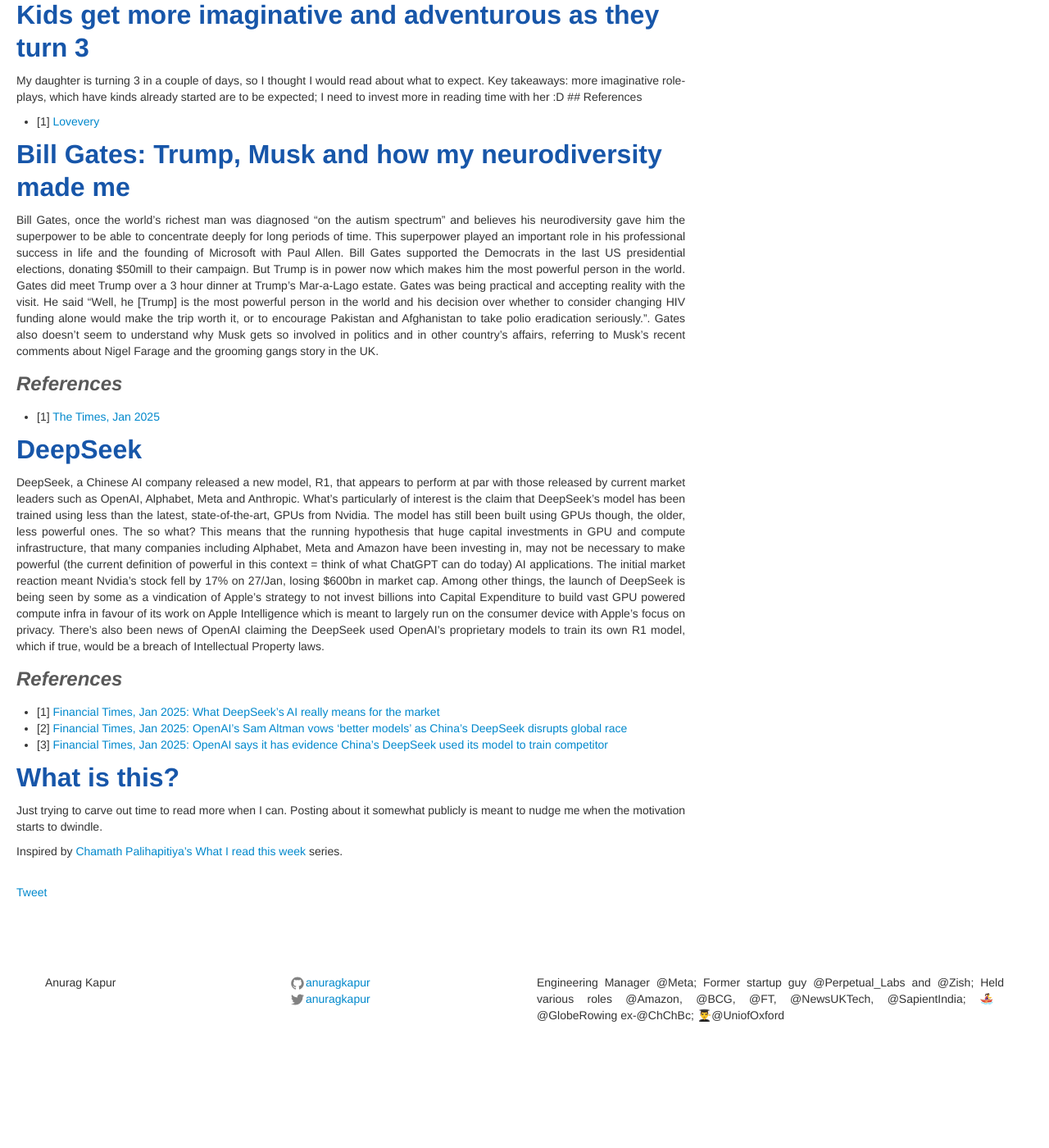
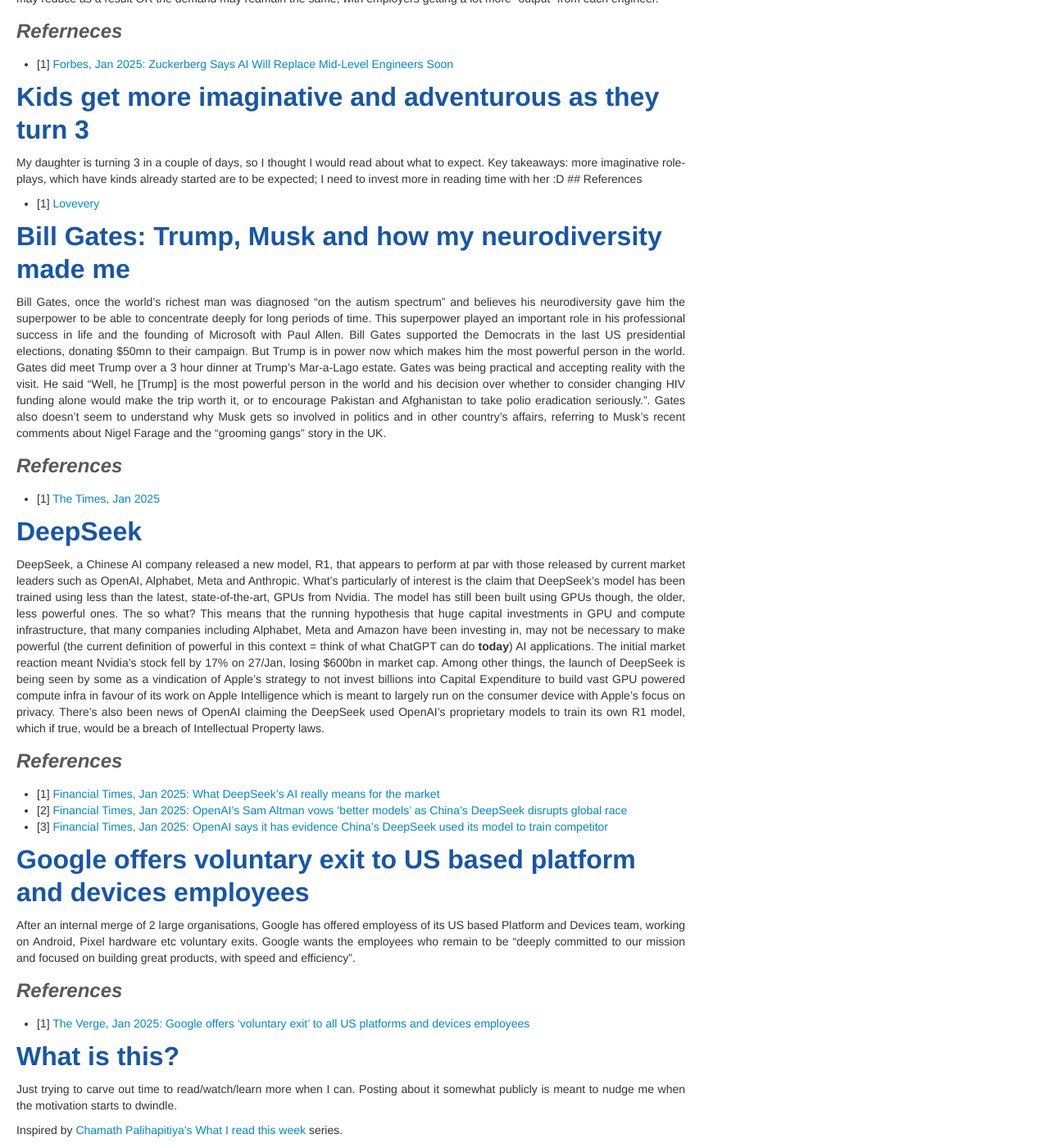
Before and after one commit to anuragkapur/anuragkapur.github.io, a Jekyll site: the page built from blog/reading/_posts/2025-01-31-reading-summary.md, in a window 1280 px wide and 1400 px high, scrolled down 1726 px. Shown: the whole window at 82% size. Built offline with Jekyll 4.4.1, drawn with Linux system fonts in a browser that asks for light colours; comment, search, counter and statistics services are not loaded; before the commit the page ends 2984 px from its top, so only the background shows below that; some of the changed text lies outside the part shown.

Commit message:
Another read summary

```diff
--- a/blog/reading/_posts/2025-01-31-reading-summary.md
+++ b/blog/reading/_posts/2025-01-31-reading-summary.md
@@ -9,23 +9,23 @@
 ---
 
 # Scientists make major quantum teleportation breakthrough
-Scientists achieved quantum teleportation across 2 entangled photons, one at each end of a 30km optical fibre channel. What’s special about the breakthrough is that it demonstrated that teleportation is possible over existing/classical communication channels (optical fibre cable in this case) instead of needing new specialised infrastructure and thus enhancing the practicality of the research. This could pave the way for networking across quantum computers, transmitting quantum bits (qubits) across distant devices, near instantly (only limited by speed of light).
+Scientists achieved quantum teleportation across 2 entangled photons, one at each end of a 30km optical fibre channel. What’s special about the breakthrough is that it demonstrated that teleportation is possible **over existing/classical communication channels (optical fibre cable in this case) instead of needing new specialised infrastructure** and thus enhancing the practicality of the research. This could pave the way for networking across quantum computers, transmitting quantum bits (qubits) across distant devices, near instantly (only limited by speed of light).
 ## References
 - [1] [BBC Science Focus Magazine, Dec 2024](https://www.sciencefocus.com/news/impossible-quantum-teleportation)
 - [2] [IEE Spectrum, Jan 2025](https://spectrum.ieee.org/quantum-teleportation-fiber)
 
 # Google introduces Willow, their latest, state-of-the-art quantum chip
-The chip showcased two major achievements: a) exponential quantum error correction, b) 10 Septillion years faster than the fastest supercomputer measured via a standard benchmark test. The quantum error correction has been a challenge in the world of supercomputing to do with qubits not “holding” the information for long enough due to interference with other environmental particles. As these qubits are combined in arrays, the overall error rates of the array normally increase. However google was able to demonstrate an exponential reduction in error rates as the number of qubits increased in the system. The performance in the benchmark test are impressive but the computation in the test isn’t immediately practically relevant. Some practical future applications, as quantum computing becomes practically relevant include those in Artificial Intelligence. Training AI model increases in complexity as the models become increasingly complex. Quantum computing could bring practical AI applications that are out of reach for classical computing devices into the mainstream.
+The chip showcased two major achievements: **a) exponential quantum error correction, b) 10 Septillion years faster than the fastest supercomputer** measured via a standard benchmark test. The quantum error correction has been a challenge in the world of supercomputing to do with qubits not “holding” the information for long enough due to interference with other environmental particles. As these qubits are combined in arrays, the overall error rates across the array normally increase. However google was able to demonstrate an exponential reduction in error rates as the number of qubits increased in the system. The performance in the benchmark test are impressive but the computation in the test isn’t immediately practically relevant. Some practical future applications, as quantum computing becomes practically relevant include those in Artificial Intelligence. Training AI model increases in complexity as the models become increasingly complex. Quantum computing could bring practical AI applications that are out of reach for classical computing devices into the mainstream.
 ## References
 - [1] [Google Tech Blog, Dec 2024](https://blog.google/technology/research/google-willow-quantum-chip/)
 
 # Trump’s 2nd term
 Started 2nd term on Jan 20th
-- Seems serious about wanting Greenland, a Danish territory
+- Seems serious(!!!) about wanting Greenland, a Danish territory
 - Wants to change Citizenship rights, deniying visa's to children of illegal immigrants and those on temporary visas; Birthright Citizenship is currently enshrined in the US Consituation
 - One of the many Executive Orders signed was to create a new Department of Government Efficiency (DOGE) headed by Elon Musk; the department is expected to make dramatic cuts in employment in the goverment, promoting efficiencies and modernizing how the government operates.
 - Pulls out of Paris Climate Agreement, an international deal to limit global warming
-- Gave TikTok a 75-day extension to comply with US law demanding TikTok's US business be divested
+- Gave TikTok a 75-day extension to comply with US law demanding TikTok's US business be divested; TikTok did go dark for a few hours starting 19/Jan to comply with the Biden Government issued Divest-or-Ban law, until Trump gave the app the 75-day extension
 
 ## Reference
 - [1] [Financial Times, Jan 2025: Donald Trump in fiery call with Denmark’s prime minister over Greenland](https://on.ft.com/4gZt1Hr)
@@ -33,11 +33,14 @@
 - [3] [Reuters, Jan 2025: Trump announces 'DOGE' advisory group, attracting instant lawsuits](https://www.reuters.com/world/us/trump-use-one-his-first-executive-orders-create-doge-semafor-reports-2025-01-20/)
 - [4] [GOV.US, Jan 2025: PUTTING AMERICA FIRST IN INTERNATIONAL ENVIRONMENTAL AGREEMENTS](https://www.whitehouse.gov/presidential-actions/2025/01/putting-america-first-in-international-environmental-agreements/)
 - [5] [The New York Times, Jan 2025: Why TikTok Is Facing a U.S. Ban, and What Could Happen Next](https://www.nytimes.com/article/tiktok-ban.html)
+- [6] [Wikipedia: Restrictions on TikTok in the United States](https://en.wikipedia.org/wiki/Restrictions_on_TikTok_in_the_United_States)
 
 # Klarna’s CEO says they stopped hiring thanks to AI
-CEO said they were of the opinion that “AI can already do all the jobs that we as humans do” in an interview. While I couldn’t access the actual interview, the analysis on publications such as Techcrunch, Entrepreneur and Business Insider all seem to indicate this was more sound bites than an extraordinary fact. Karna seems to be in a natural cycle of growth and consolidation when it comes to expanding its workforce and is leveraging AI in ways similar to other businesses. Karna has been hiring humans for several open positions and its use of AI supplements and improves the effectiveness and efficiency of human employees. Klarna’s press lead said the CEO’s comments were “directionally true” and “simplifying for brevity in a broadcast interview.”
+CEO said they were of the opinion that “AI can already do all the jobs that we as humans do” in an interview. While I couldn’t access the actual interview, the analysis on publications such as Techcrunch[1], Entrepreneur[2] and Business Insider[3] all seem to indicate this was more sound-bites than an extraordinary fact. Karna seems to be in a natural cycle of growth and consolidation when it comes to thes size of its workforce and is leveraging AI in ways similar to other businesses. Karna has been hiring humans for several open positions and its use of AI supplements and improves the effectiveness and efficiency of human employees. Klarna’s press lead said the CEO’s comments were “directionally true” and “simplifying for brevity in a broadcast interview”.
 ## References
 - [1] [Techcrunch, Dec 2024](https://techcrunch.com/2024/12/14/klarnas-ceo-says-it-stopped-hiring-thanks-to-ai-but-still-advertises-many-open-positions/)
+- [2] [Entrepreneur, Dec 2024](https://www.entrepreneur.com/business-news/klarna-replaces-workers-with-ai-with-hiring-freeze-pay-bump/484348)
+- [3] [Business Insider, Jan 2025](https://www.businessinsider.com/klarna-ceo-sebastian-siemiatkowski-ai-job-2025-1)
 
 # Zuckerberg on AI coding agent
 Zuckerberg believes 2025 is the year when AI-agents become good enough to do some coding tasks that normally mid-level engineers do. Contrary to some click-bait headlines, Zuck didn't imply that this would mean **all** mid-level engineers will be replaced. Instead, AI-agents will make engineers more effective, freeing up their time for higher-level tasks. Demand for mid-level engineers may reduce as a result OR the demand may reamain the same, with employers getting a lot more "output" from each engineer.
@@ -51,18 +54,24 @@
  - [1] [Lovevery](https://blog.lovevery.co.uk/child-development/now-we-are-3-heres-what-to-look-forward-to/)
 
 # Bill Gates: Trump, Musk and how my neurodiversity made me
-Bill Gates, once the world’s richest man was diagnosed “on the autism spectrum” and believes his neurodiversity gave him the superpower to be able to concentrate deeply for long periods of time. This superpower played an important role in his professional success in life and the founding of Microsoft with Paul Allen. Bill Gates supported the Democrats in the last US presidential elections, donating $50mill to their campaign. But Trump is in power now which makes him the most powerful person in the world. Gates did meet Trump over a 3 hour dinner at Trump’s Mar-a-Lago estate. Gates was being practical and accepting reality with the visit. He said “Well, he [Trump] is the most powerful person in the world and his decision over whether to consider changing HIV funding alone would make the trip worth it, or to encourage Pakistan and Afghanistan to take polio eradication seriously.”. Gates also doesn’t seem to understand why Musk gets so involved in politics and in other country’s affairs, referring to Musk’s recent comments about Nigel Farage and the grooming gangs story in the UK.
+Bill Gates, once the world’s richest man was diagnosed “on the autism spectrum” and believes his neurodiversity gave him the superpower to be able to concentrate deeply for long periods of time. This superpower played an important role in his professional success in life and the founding of Microsoft with Paul Allen. Bill Gates supported the Democrats in the last US presidential elections, donating $50mn to their campaign. But Trump is in power now which makes him the most powerful person in the world. Gates did meet Trump over a 3 hour dinner at Trump’s Mar-a-Lago estate. Gates was being practical and accepting reality with the visit. He said “Well, he [Trump] is the most powerful person in the world and his decision over whether to consider changing HIV funding alone would make the trip worth it, or to encourage Pakistan and Afghanistan to take polio eradication seriously.”. Gates also doesn’t seem to understand why Musk gets so involved in politics and in other country’s affairs, referring to Musk’s recent comments about Nigel Farage and the "grooming gangs" story in the UK.
 ## References
 - [1] [The Times, Jan 2025](https://www.thetimes.com/life-style/celebrity/article/bill-gates-interview-new-book-memoir-wh766b9bs)
 
 # DeepSeek
-DeepSeek, a Chinese AI company released a new model, R1, that appears to perform at par with those released by current market leaders such as OpenAI, Alphabet, Meta and Anthropic. What’s particularly of interest is the claim that DeepSeek’s model has been trained using less than the latest, state-of-the-art, GPUs from Nvidia. The model has still been built using GPUs though, the older, less powerful ones. The so what? This means that the running hypothesis that huge capital investments in GPU and compute infrastructure, that many companies including Alphabet, Meta and Amazon have been investing in, may not be necessary to make powerful (the current definition of powerful in this context = think of what ChatGPT can do today) AI applications. The initial market reaction meant Nvidia’s stock fell by 17% on 27/Jan, losing $600bn in market cap. Among other things, the launch of DeepSeek is being seen by some as a vindication of Apple’s strategy to not invest billions into Capital Expenditure to build vast GPU powered compute infra in favour of its work on Apple Intelligence which is meant to largely run on the consumer device with Apple’s focus on privacy. There’s also been news of OpenAI claiming the DeepSeek used OpenAI’s proprietary models to train its own R1 model, which if true, would be a breach of Intellectual Property laws.
+DeepSeek, a Chinese AI company released a new model, R1, that appears to perform at par with those released by current market leaders such as OpenAI, Alphabet, Meta and Anthropic. What’s particularly of interest is the claim that DeepSeek’s model has been trained using less than the latest, state-of-the-art, GPUs from Nvidia. The model has still been built using GPUs though, the older, less powerful ones. The so what? This means that the running hypothesis that huge capital investments in GPU and compute infrastructure, that many companies including Alphabet, Meta and Amazon have been investing in, may not be necessary to make powerful (the current definition of powerful in this context = think of what ChatGPT can do **today**) AI applications. The initial market reaction meant Nvidia’s stock fell by 17% on 27/Jan, losing $600bn in market cap. Among other things, the launch of DeepSeek is being seen by some as a vindication of Apple’s strategy to not invest billions into Capital Expenditure to build vast GPU powered compute infra in favour of its work on Apple Intelligence which is meant to largely run on the consumer device with Apple’s focus on privacy. There’s also been news of OpenAI claiming the DeepSeek used OpenAI’s proprietary models to train its own R1 model, which if true, would be a breach of Intellectual Property laws.
 ## References
 - [1] [Financial Times, Jan 2025: What DeepSeek’s AI really means for the market](https://on.ft.com/4jwaVOZ)
 - [2] [Financial Times, Jan 2025: OpenAI’s Sam Altman vows ‘better models’ as China’s DeepSeek disrupts global race](https://www.ft.com/content/b98e4903-ac05-4462-8ad1-eda619b6a9c4)
 - [3] [Financial Times, Jan 2025: OpenAI says it has evidence China’s DeepSeek used its model to train competitor](https://www.ft.com/content/a0dfedd1-5255-4fa9-8ccc-1fe01de87ea6)
 
+# Google offers voluntary exit to US based platform and devices employees
+After an internal merge of 2 large organisations, Google has offered employess of its US based Platform and Devices team, working on Android, Pixel hardware etc voluntary exits. Google wants the employees who remain to be "deeply committed to our mission and focused on building great products, with speed and efficiency".
+## References
+- [1] [The Verge, Jan 2025: Google offers ‘voluntary exit’ to all US platforms and devices employees](https://www.theverge.com/news/603432/google-voluntary-exit-platforms-devices-team)
+
+
 # What is this?
-Just trying to carve out time to read more when I can. Posting about it somewhat publicly is meant to nudge me when the motivation starts to dwindle.
+Just trying to carve out time to read/watch/learn more when I can. Posting about it somewhat publicly is meant to nudge me when the motivation starts to dwindle.
 
 Inspired by [Chamath Palihapitiya's What I read this week](https://chamath.substack.com/) series.
```
